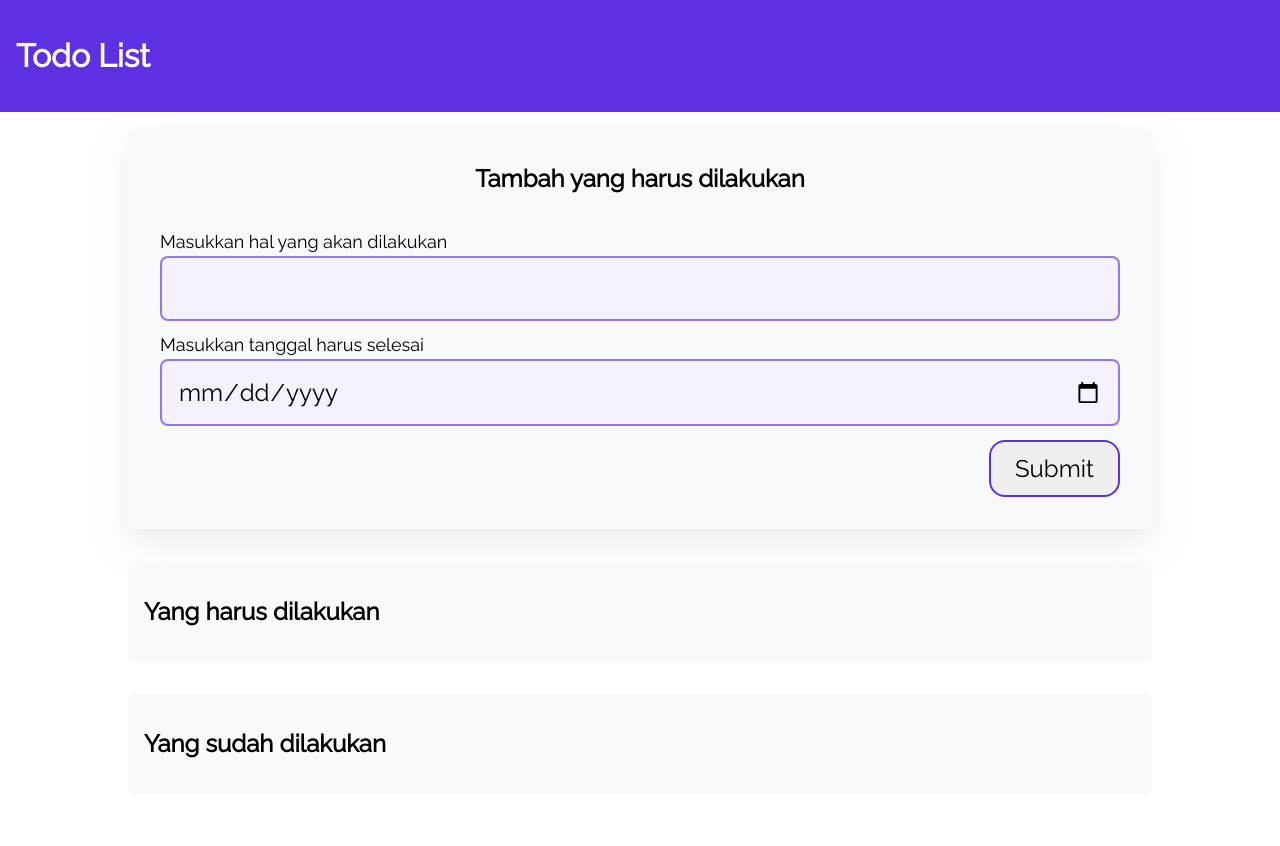
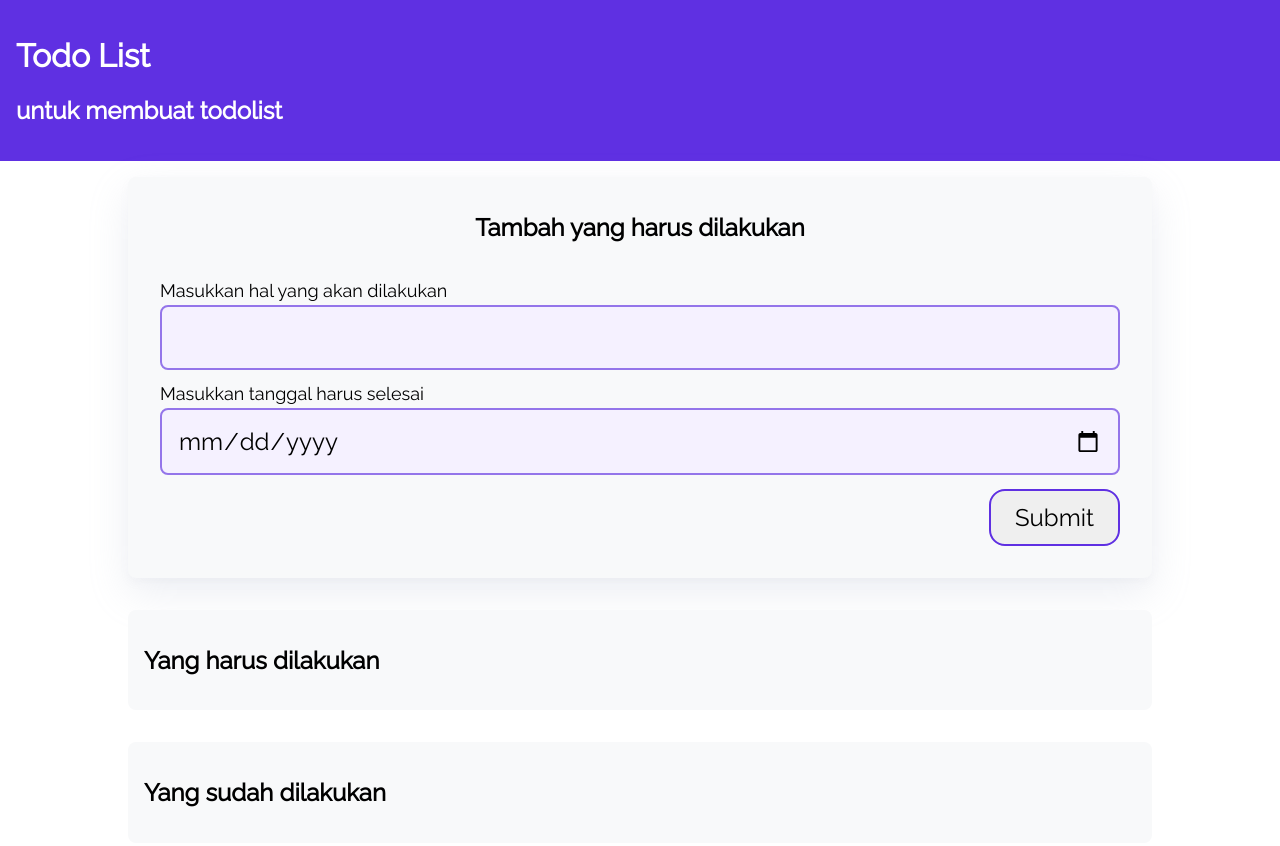
Before and after one commit to vandarma27/todoapps, a plain HTML site: page index.html in a window 1280 px wide. Before the commit the page ends 810 px from the top, so only its background shows below. Drawn offline with Linux system fonts and the light colour scheme.

Commit message:
Update index.html

```diff
--- a/index.html
+++ b/index.html
@@ -11,6 +11,7 @@
 <body>
   <header>
     <h1>Todo List</h1>
+    <h2>untuk membuat todolist</h2>
   </header>
 
   <div class="wrapper">
```
